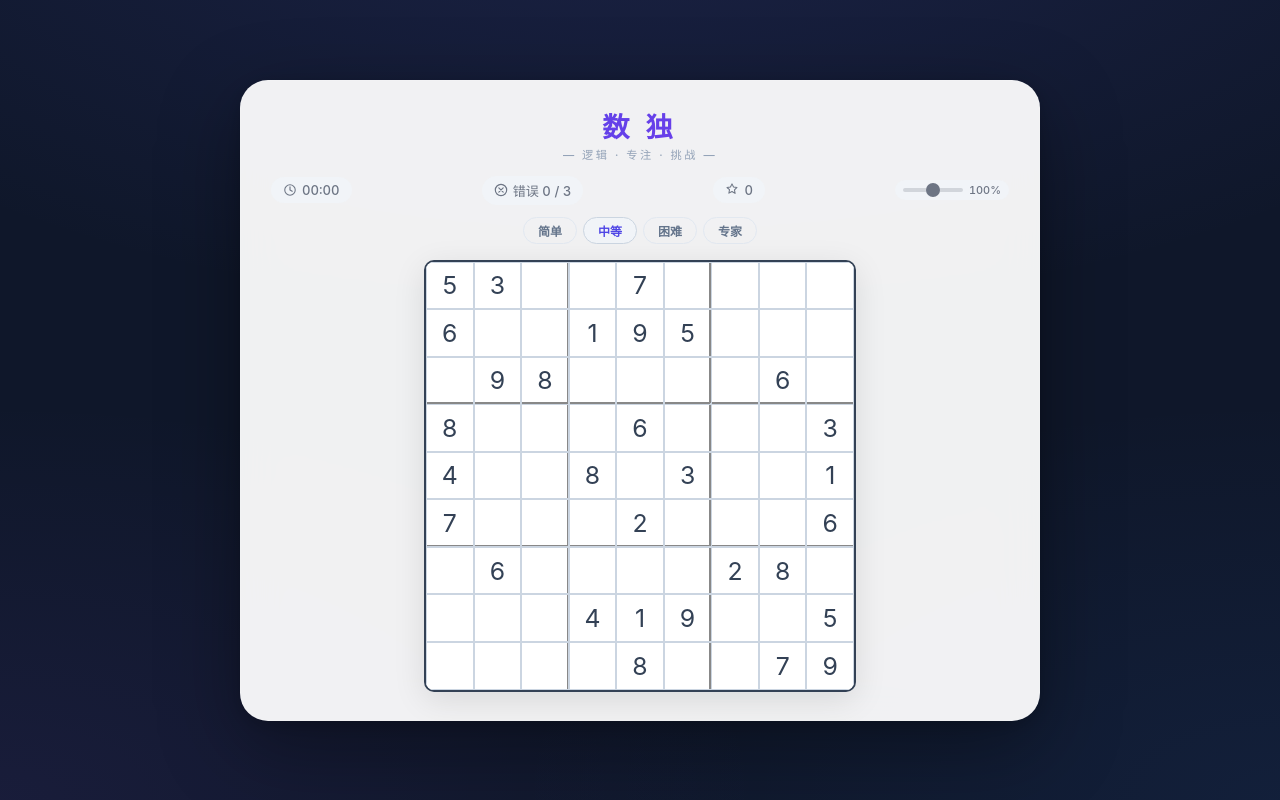
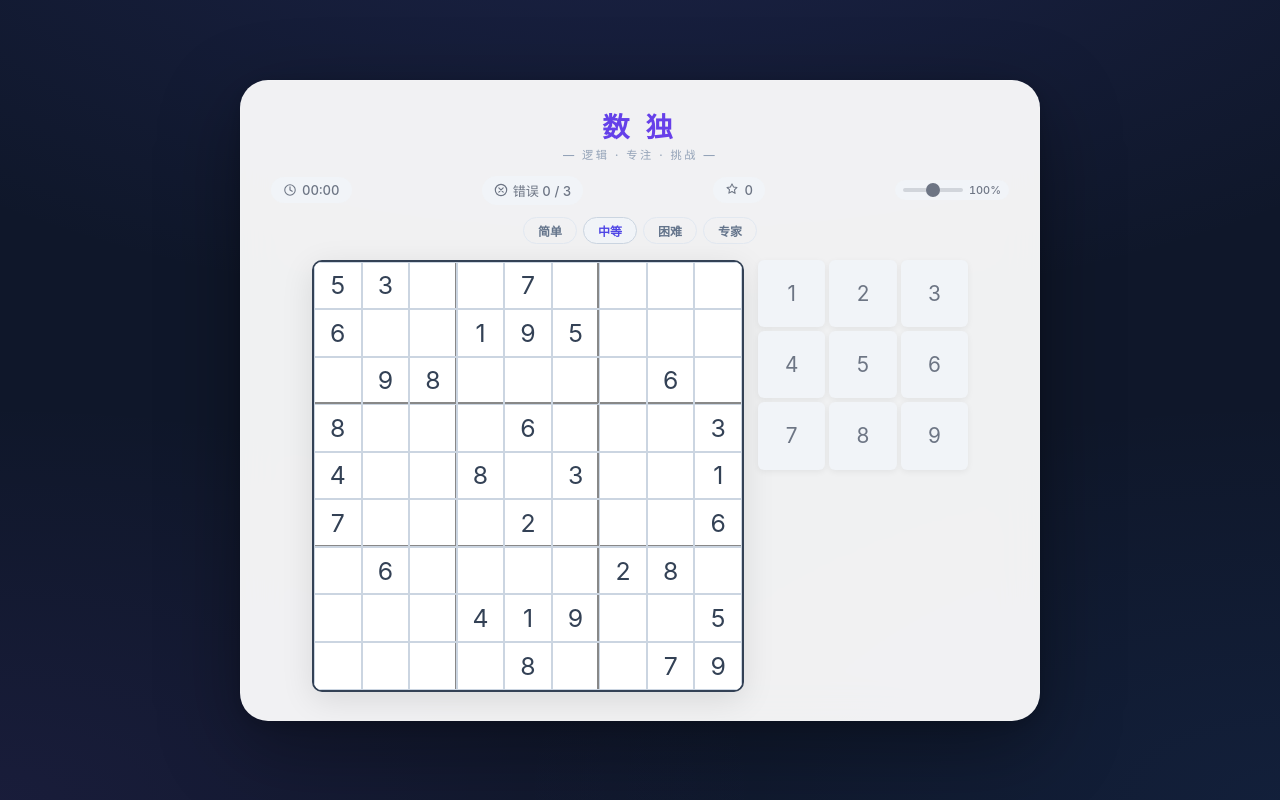
Before and after one commit to daxmate/sudoku, a Vue app: page / in a window 1280 px wide. Built offline with nearby package versions, Linux system fonts and the light colour scheme.

Commit message:
feat: Step 4 — 右侧数字键面板（3x3 九宫格）

```diff
--- a/src/App.vue
+++ b/src/App.vue
@@ -4,7 +4,12 @@
       <h1>数 独</h1>
       <p class="subtitle">— 逻辑 · 专注 · 挑战 —</p>
       <GameHeader />
-      <GameBoard />
+      <div class="board-row">
+        <GameBoard />
+        <div class="side-panel">
+          <NumberPad />
+        </div>
+      </div>
     </div>
   </div>
 </template>
@@ -13,13 +18,14 @@
 import { ref } from 'vue'
 import GameHeader from './components/GameHeader.vue'
 import GameBoard from './components/GameBoard.vue'
+import NumberPad from './components/NumberPad.vue'
 
 const isDarkMode = ref(false)
 </script>
 
 <style scoped>
 .app {
-  /* ---------- 浅色主题变量 ---------- */
+  /* 浅色主题变量 */
   --color-text: #1e293b;
   --color-text-muted: #64748b;
   --color-text-light: #94a3b8;
@@ -45,6 +51,10 @@ const isDarkMode = ref(false)
   --color-cell-error: #fef2f2;
   --color-cell-error-text: #dc2626;
   --color-note-text: #94a3b8;
+  --color-numpad-bg: #f1f4f8;
+  --color-numpad-text: #6d7584;
+  --color-numpad-hover-bg: #e5e9f0;
+  --color-numpad-hover-text: #4f46e5;
   --container-shadow: 0 25px 80px rgba(0,0,0,.35), 0 4px 16px rgba(0,0,0,.15);
 
   /* 深色主题变量 */
@@ -73,6 +83,10 @@ const isDarkMode = ref(false)
   --color-cell-error-dark: #450a0a;
   --color-cell-error-text-dark: #fca5a5;
   --color-note-text-dark: #64748b;
+  --color-numpad-bg-dark: #1e293b;
+  --color-numpad-text-dark: #e2e8f0;
+  --color-numpad-hover-bg-dark: #334155;
+  --color-numpad-hover-text-dark: #e2e8f0;
   --container-shadow-dark: 0 25px 80px rgba(0,0,0,.4), 0 4px 16px rgba(0,0,0,.25);
 }
 
@@ -108,6 +122,10 @@ const isDarkMode = ref(false)
   --color-cell-error: var(--color-cell-error-dark);
   --color-cell-error-text: var(--color-cell-error-text-dark);
   --color-note-text: var(--color-note-text-dark);
+  --color-numpad-bg: var(--color-numpad-bg-dark);
+  --color-numpad-text: var(--color-numpad-text-dark);
+  --color-numpad-hover-bg: var(--color-numpad-hover-bg-dark);
+  --color-numpad-hover-text: var(--color-numpad-hover-text-dark);
   --container-shadow: var(--container-shadow-dark);
 }
 
@@ -142,4 +160,20 @@ h1 {
   text-transform: uppercase;
   margin-bottom: 14px;
 }
+
+.board-row {
+  display: flex;
+  justify-content: center;
+  align-items: stretch;
+  gap: 14px;
+}
+
+.side-panel {
+  display: flex;
+  flex-direction: column;
+  gap: 8px;
+  flex: 1;
+  min-width: 140px;
+  max-width: 210px;
+}
 </style>
--- /dev/null
+++ b/src/components/NumberPad.vue
@@ -0,0 +1,41 @@
+<template>
+  <div class="num-grid">
+    <button v-for="n in 9" :key="n">
+      {{ n }}
+    </button>
+  </div>
+</template>
+
+<style scoped>
+.num-grid {
+  display: grid;
+  grid-template-columns: repeat(3, 1fr);
+  gap: 4px;
+}
+
+.num-grid button {
+  width: 100%;
+  aspect-ratio: 1;
+  border: none;
+  border-radius: 6px;
+  background: var(--color-numpad-bg);
+  color: var(--color-numpad-text);
+  font-size: 1.3rem;
+  font-weight: 400;
+  cursor: pointer;
+  transition: all .12s ease;
+  box-shadow: 0 2px 6px rgba(0,0,0,.06);
+  font-family: 'Inter', sans-serif;
+}
+
+.num-grid button:hover {
+  background: var(--color-numpad-hover-bg);
+  color: var(--color-numpad-hover-text);
+  transform: translateY(-1px);
+  box-shadow: 0 6px 18px rgba(99,102,241,.2);
+}
+
+.num-grid button:active {
+  transform: translateY(0);
+}
+</style>
```
